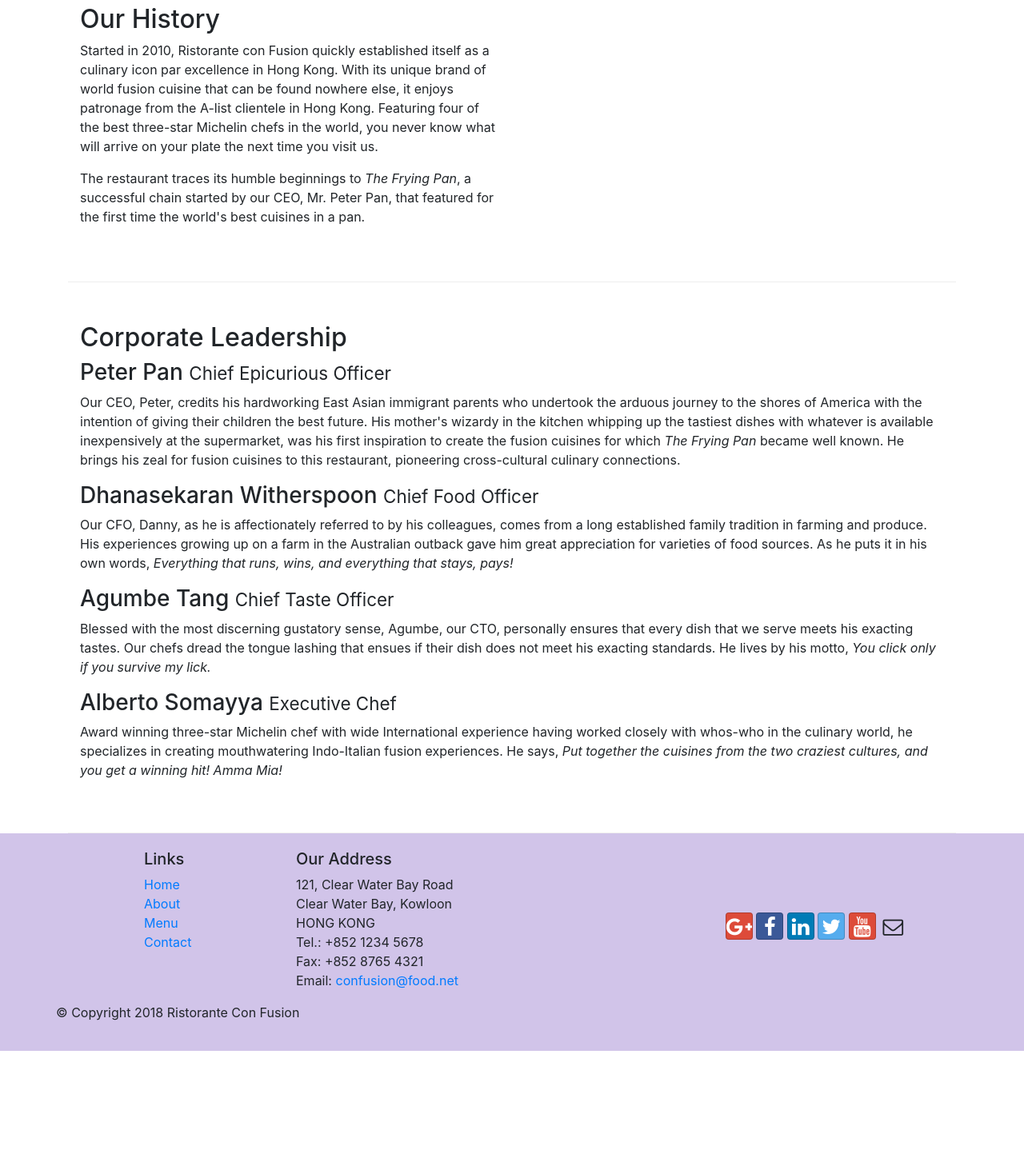
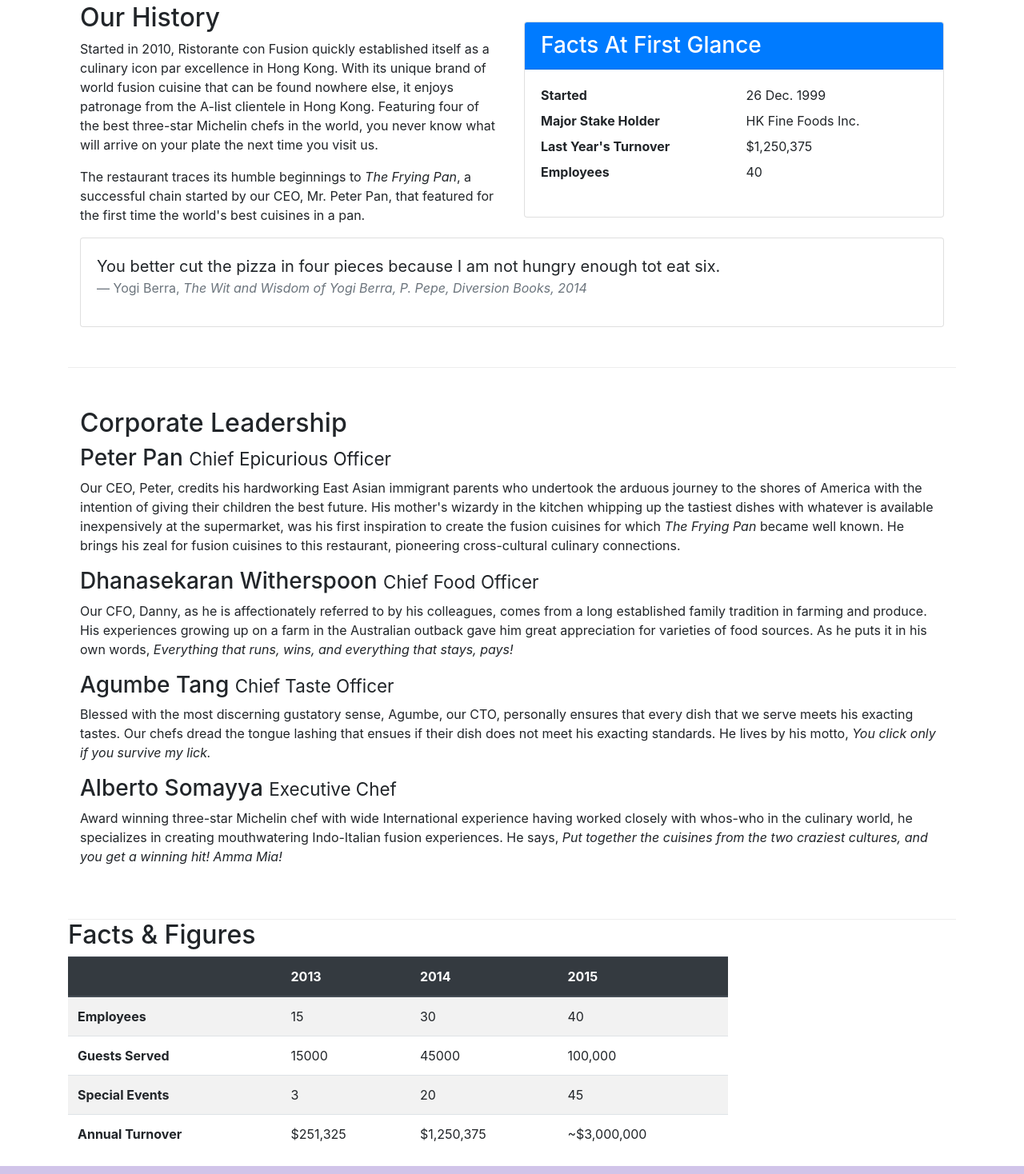
Before and after one commit to tayyabakhtar62/bootstrap-practice, a website: page aboutus.html in a window 1280 px wide. Shown: the part 512-1980 px from the top of the page at 80% size. Before the commit the page ends 1826 px from the top, so only its background shows below. Drawn offline with nearby package versions, Linux system fonts and the light colour scheme.

Commit message:
tables and cards

```diff
--- a/aboutus.html
+++ b/aboutus.html
@@ -71,13 +71,43 @@
         </div>
 
         <div class="row row-content align-items-center">
-            <div class="col-12 col-sm-4 order-sm-last col-md-6">
+            <div class="col-sm-6">
                 <h2>Our History</h2>
                 <p>Started in 2010, Ristorante con Fusion quickly established itself as a culinary icon par excellence in Hong Kong. With its unique brand of world fusion cuisine that can be found nowhere else, it enjoys patronage from the A-list clientele
                     in Hong Kong. Featuring four of the best three-star Michelin chefs in the world, you never know what will arrive on your plate the next time you visit us.</p>
                 <p>The restaurant traces its humble beginnings to <em>The Frying Pan</em>, a successful chain started by our CEO, Mr. Peter Pan, that featured for the first time the world's best cuisines in a pan.</p>
             </div>
-            <div>
+            <div class="col-sm">
+                <div class="card">
+                    <h3 class="card-header bg-primary text-white">Facts At First Glance</h3>
+                    <div class="card-body">
+                        <dl class="row">
+                            <dt class="col-6">Started</dt>
+                            <dd class="col-6">26 Dec. 1999</dd>
+                            <dt class="col-6">Major Stake Holder</dt>
+                            <dd class="col-6">HK Fine Foods Inc.</dd>
+                            <dt class="col-6">Last Year's Turnover</dt>
+                            <dd class="col-6">$1,250,375</dd>
+                            <dt class="col-6">Employees</dt>
+                            <dd class="col-6">40</dd>
+
+                        </dl>
+
+                    </div>
+                </div>
+            </div>
+            <div class="col-12">
+                <div class="card card-body ">
+                    <blockquote class="blockquote">
+                        <p class="mb-0">You better cut the pizza in four pieces because I am not hungry enough tot eat six.</p>
+
+                        <footer class="blockquote-footer">Yogi Berra,
+                            <cite title="Source title">The Wit and Wisdom of Yogi Berra, P. Pepe, Diversion Books, 2014</cite>
+                        </footer>
+
+                    </blockquote>
+                </div>
+
             </div>
         </div>
 
@@ -103,6 +133,55 @@
                 <p class="d-none d-sm-block">Award winning three-star Michelin chef with wide International experience having worked closely with whos-who in the culinary world, he specializes in creating mouthwatering Indo-Italian fusion experiences. He says, <em>Put together the cuisines from the two craziest cultures, and you get a winning hit! Amma Mia!</em></p>
 
             </div>
+        </div>
+        <div class="row">
+            <div class="col-12 col-sm-9 ">
+                <h2>Facts &amp; Figures</h2>
+                <div class="table-responsive">
+                    <table class="table table-striped">
+                        <thead class="thead-dark">
+                            <tr>
+                                <th>&nbsp;</th>
+                                <th>2013</th>
+                                <th>2014</th>
+                                <th>2015</th>
+                            </tr>
+                        </thead>
+                        <tbody>
+                            <tr>
+                                <th>Employees</th>
+                                <td>15</td>
+                                <td>30</td>
+                                <td>40</td>
+                            </tr>
+                            <tr>
+                                <th>Guests Served</th>
+                                <td>15000</td>
+                                <td>45000</td>
+                                <td>100,000</td>
+                            </tr>
+                            <tr>
+                                <th>Special Events</th>
+                                <td>3</td>
+                                <td>20</td>
+                                <td>45</td>
+                            </tr>
+                            <tr>
+                                <th>Annual Turnover</th>
+                                <td>$251,325</td>
+                                <td>$1,250,375</td>
+                                <td>~$3,000,000</td>
+                            </tr>
+                        </tbody>
+                    </table>
+                </div>
+
+            </div>
+            <div class="col-12 col-sm-3">
+
+
+            </div>
+
         </div>
 
     </div>
```
